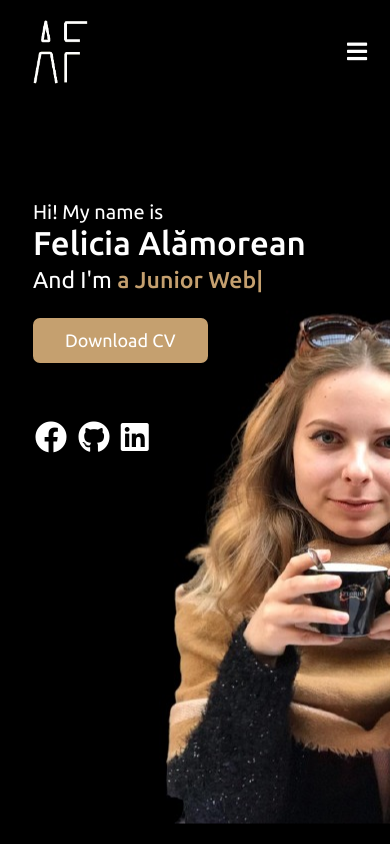
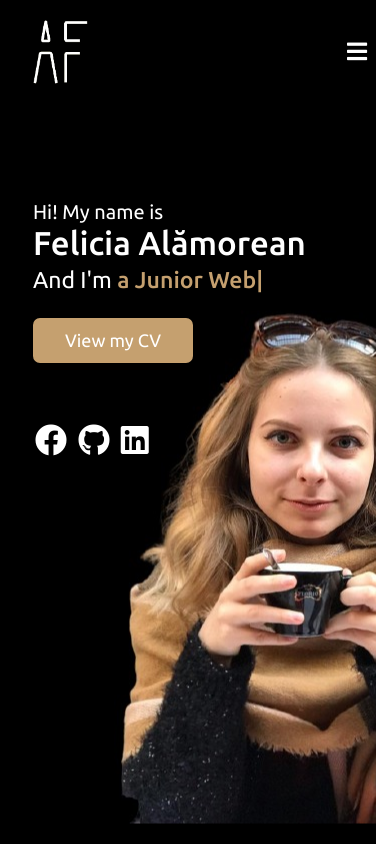
Before and after one commit to alamoreanfelicia/MyPortfolioWebsite, a plain HTML site: page index.html in a window 390 px wide. Shown: the top 844 px of the page. Drawn offline with nearby package versions, Linux system fonts and the light colour scheme.

Commit message:
My Portfolio Page

```diff
--- a/index.html
+++ b/index.html
@@ -42,7 +42,7 @@
                 <div class="text1">Hi! My name is </div>
                 <div class="text2">Felicia Alămorean</div>
                 <div class="text3">And I'm <span class="typing"></span></div>
-                <a href="#">Download CV</a>
+                <a href="/images/CV.png">View my CV</a>
             </div>
             <div class="social">
                 <a href="https://www.facebook.com/alamorean.felicia/">
--- a/responsive.css
+++ b/responsive.css
@@ -17,7 +17,6 @@
     .max-width{
         padding: 0 50px;
     }
-
     .menu-btn{
         display: block;
         z-index: 999;
@@ -138,6 +137,12 @@
     .home .home-content a{
         font-size: 18px;
     }
+    .home .social{
+        top: 66%;
+    }
+    .home .social a{
+        margin: 2px;
+    }
     .projects .projects-content .card{
         width: 100%;
     }
@@ -177,7 +182,7 @@
         font-size: 23px;
     }
     .home .social{
-        bottom: 46%;
+        top: 55%;
     }
     .home .social a{
         margin: 2px;
@@ -206,10 +211,16 @@
     .home {
         background-position-x: -405px;
     }
+    .home .social{
+        top: 75%;
+    }
 }
 
-@media (max-width: 380px){
+@media (max-width: 390px){
     .home {
         background-position-x: -450px;
     }
+    .home .social{
+        top: 50%;
+    }
 }
--- a/style.css
+++ b/style.css
@@ -135,7 +135,7 @@ html{
 
 .home .social{
     position: absolute;
-    bottom: 30%;
+    top: 70%;
 }
 
 .home .social a{
```
Also changed, not shown: images/CV.png (added), 1 other file.
